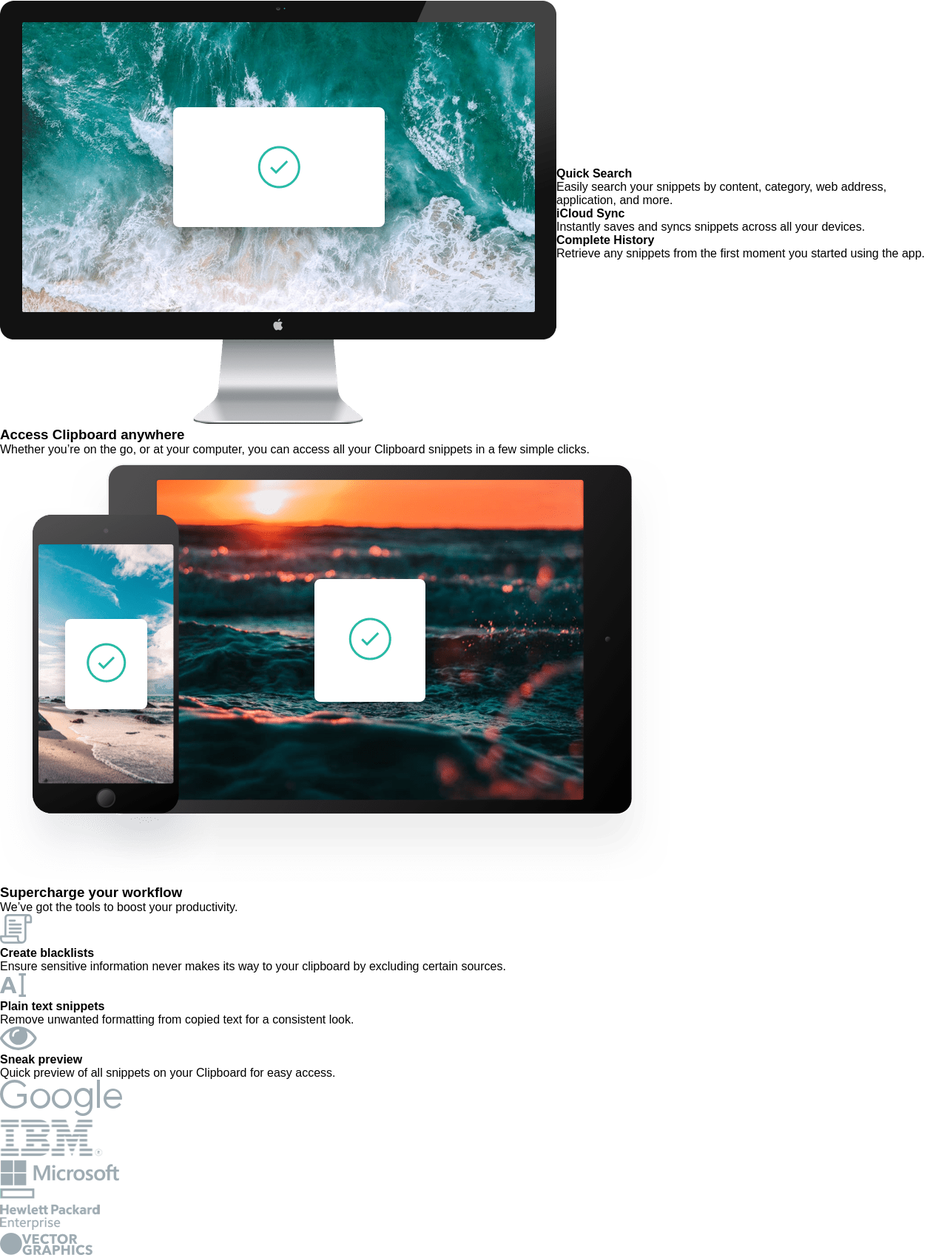
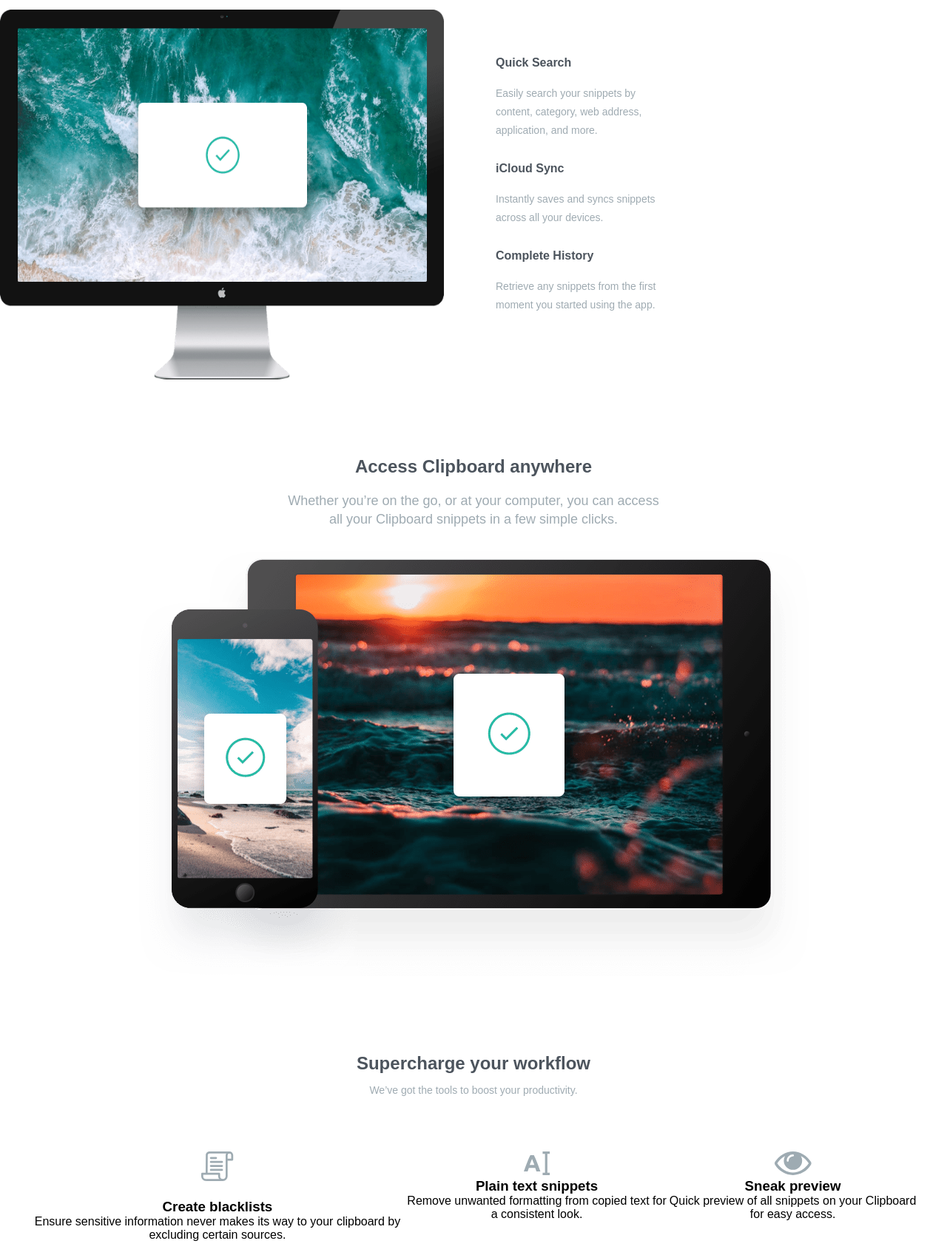
Before and after one commit to bant095/Clipboard-landing-page, a plain HTML site: page index.html in a window 1280 px wide. Shown: the part 756-2453 px from the top of the page at 74% size. Drawn offline with Linux system fonts and the light colour scheme; a web font is replaced by a local one.

Commit message:
I updated the css styles

```diff
--- a/index.html
+++ b/index.html
@@ -114,7 +114,7 @@
 
         <section class="middle-section3">
           <div class="access-content">
-            <h3>Access Clipboard anywhere</h3>
+            <h2>Access Clipboard anywhere</h2>
             <p>
               Whether you’re on the go, or at your computer, you can access all
               your Clipboard snippets in a few simple clicks.
@@ -130,7 +130,7 @@
 
         <section class="bottom-section1">
           <div class="workflow-section">
-            <h3>Supercharge your workflow</h3>
+            <h2>Supercharge your workflow</h2>
             <p>We’ve got the tools to boost your productivity.</p>
           </div>
         </section>
@@ -140,7 +140,7 @@
         <section class="bottom-section2">
           <div class="create-blacklists">
             <img src="./images/icon-blacklist.svg" alt="blacklist-icon" />
-            <h4>Create blacklists</h4>
+            <h3>Create blacklists</h3>
             <p>
               Ensure sensitive information never makes its way to your clipboard
               by excluding certain sources.
@@ -149,7 +149,7 @@
 
           <div class="plan-text">
             <img src="./images/icon-text.svg" alt="text-icon" />
-            <h4>Plain text snippets</h4>
+            <h3>Plain text snippets</h3>
             <p>
               Remove unwanted formatting from copied text for a consistent look.
             </p>
@@ -157,7 +157,7 @@
 
           <div class="sneak-preview">
             <img src="./images/icon-preview.svg" alt="preview-icon" />
-            <h4>Sneak preview</h4>
+            <h3>Sneak preview</h3>
             <p>
               Quick preview of all snippets on your Clipboard for easy access.
             </p>
--- a/style.css
+++ b/style.css
@@ -120,6 +120,7 @@ a {
     padding: 0 350px;
     color: hsl(201, 11%, 66%);
     font-size: 18px;
+    line-height: 25px;
 }
 
 
@@ -129,11 +130,117 @@ a {
 .middle-section2 {
     display: flex;
     flex-direction: row;
+    padding-bottom: 70px;
     align-items: center;
-    justify-content: center;
+
 }
 
- .mid-sec2-left {
-    font-size: medium;
-    padding
+ .mid-sec2-left img{
+    width: 600px;
+    height: 500px;
 }
+
+.mid-sec2-right {
+    padding: 0 70px;
+}
+
+.quick-search h4{
+    padding-bottom: 20px;
+    width: 400px;
+    color: hsl(210, 10%, 33%);
+}
+
+.quick-search p {
+    font-size: 14px;
+    color: hsl(201, 11%, 66%);
+    padding: 0 300px 30px 0;
+    line-height: 25px;
+}
+
+.icloud-sync h4{
+    padding-bottom: 20px;
+    width: 400px;
+    color: hsl(210, 10%, 33%);
+}
+
+.icloud-sync p {
+    font-size: 14px;
+    color: hsl(201, 11%, 66%);
+    padding: 0 300px 30px 0;
+    line-height: 25px;
+}
+
+.complete-history h4{
+    padding-bottom: 20px;
+    width: 400px;
+    color: hsl(210, 10%, 33%);
+}
+
+.complete-history p {
+    font-size: 14px;
+    color: hsl(201, 11%, 66%);
+    padding: 0 300px 30px 0;
+    line-height: 25px;
+}
+
+
+/* MIDDLE SECTION 3 */
+
+.middle-section3 {
+    text-align: center;
+    padding: 30px;
+}
+
+.access-content h2{
+    color: hsl(210, 10%, 33%);
+    padding-bottom: 20px;
+    color: hsl(210, 10%, 33%);
+}
+
+.access-content p {
+    padding: 0 350px;
+    color: hsl(201, 11%, 66%);
+    font-size: 18px;
+    line-height: 25px;
+}
+
+.img-devices {
+    padding-top: 30px;
+    padding-bottom: 70px;
+}
+
+
+/* BOTTOM SECTION 1 */
+
+.bottom-section1 {
+    text-align: center;
+    padding-bottom: 30px;
+}
+
+.workflow-section h2{
+    color: hsl(210, 10%, 33%);
+    padding-bottom: 10px;
+    color: hsl(210, 10%, 33%);
+}
+
+.workflow-section p {
+    color: hsl(201, 11%, 66%);
+    font-size: 14px;
+    line-height: 25px;
+}
+
+
+
+/* BOTTOM SECTION 2 */
+
+.bottom-section2 {
+    display: flex;
+    flex-direction: row;
+    text-align: center;
+    padding: 40px;
+}
+
+
+.create-blacklists img{
+    padding-bottom: 20px;
+}
```
